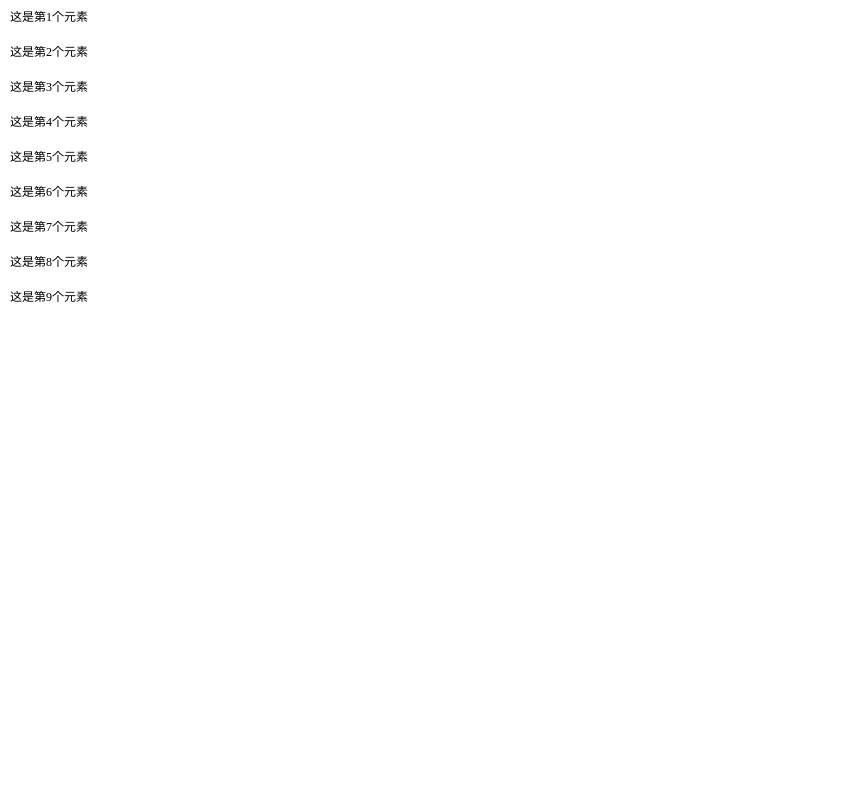
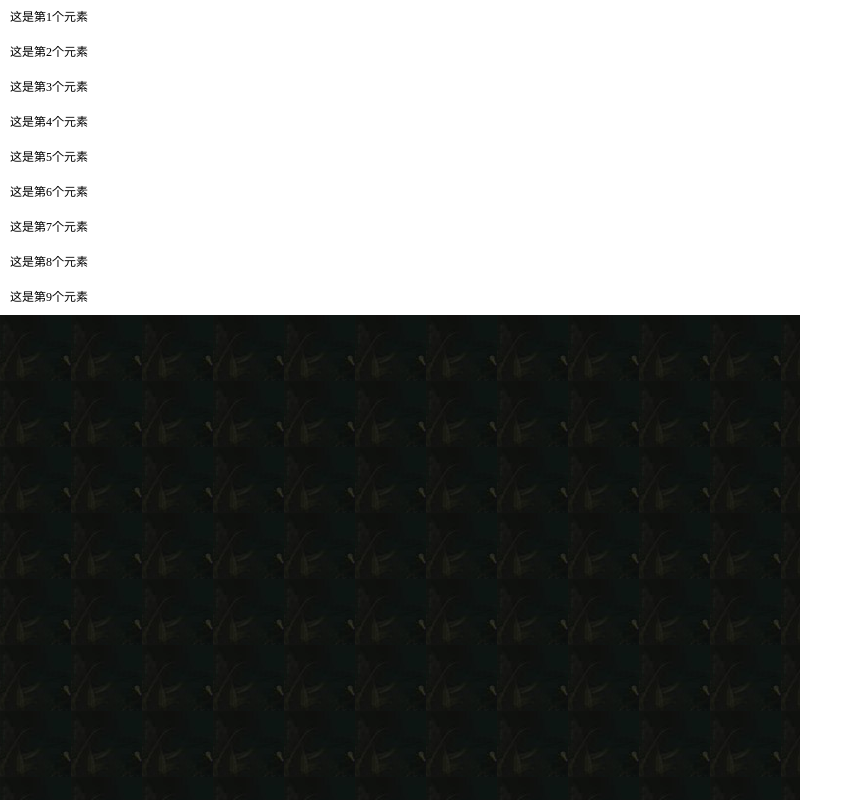
Before and after one commit to yuQ-7148/study_webpack, a website built with webpack: page src/index.html in a window 1280 px wide. Shown: the top 800 px of the page, without its empty margins (0-863 px from the left). Built offline with nearby package versions, Linux system fonts and the light colour scheme; what jQuery would draw is missing.

Commit message:
url-loader加载器

```diff
--- a/package.json
+++ b/package.json
@@ -15,9 +15,11 @@
   },
   "devDependencies": {
     "css-loader": "^6.7.3",
+    "file-loader": "^6.2.0",
     "html-webpack-plugin": "^5.5.0",
     "less-loader": "^11.1.0",
     "style-loader": "^3.3.1",
+    "url-loader": "^4.1.1",
     "webpack": "^5.75.0",
     "webpack-cli": "^5.0.1",
     "webpack-dev-server": "^4.11.1"
--- a/src/css/index.less
+++ b/src/css/index.less
@@ -10,3 +10,10 @@ ul {
         font-size: 12px;
     }
 }
+
+#box {
+    width: 800px;
+    height: 800px;
+    background-color: red;
+    background: url("../image/logo.png");
+}
--- a/src/index.html
+++ b/src/index.html
@@ -22,5 +22,7 @@
         <li>这是第8个元素</li>
         <li>这是第9个元素</li>
     </ul>
+
+    <div id="box"></div>
 </body>
 </html>
--- a/webpack.config.js
+++ b/webpack.config.js
@@ -29,7 +29,8 @@ module.exports = {
     module: {  //所有第三方文件模块的匹配规则
         rules: [  //文件后缀名的匹配规则
             { test: /\.css$/, use: ['style-loader', 'css-loader'] },
-            { test: /\.less$/, use: ['style-loader', 'css-loader', 'less-loader'] }
+            { test: /\.less$/, use: ['style-loader', 'css-loader', 'less-loader'] },
+            { test: /\.jpg|png|gif$/, type: 'asset' }
         ]
     }
 }
```
Also changed, not shown: src/image/logo.png (added), 1 other file.
